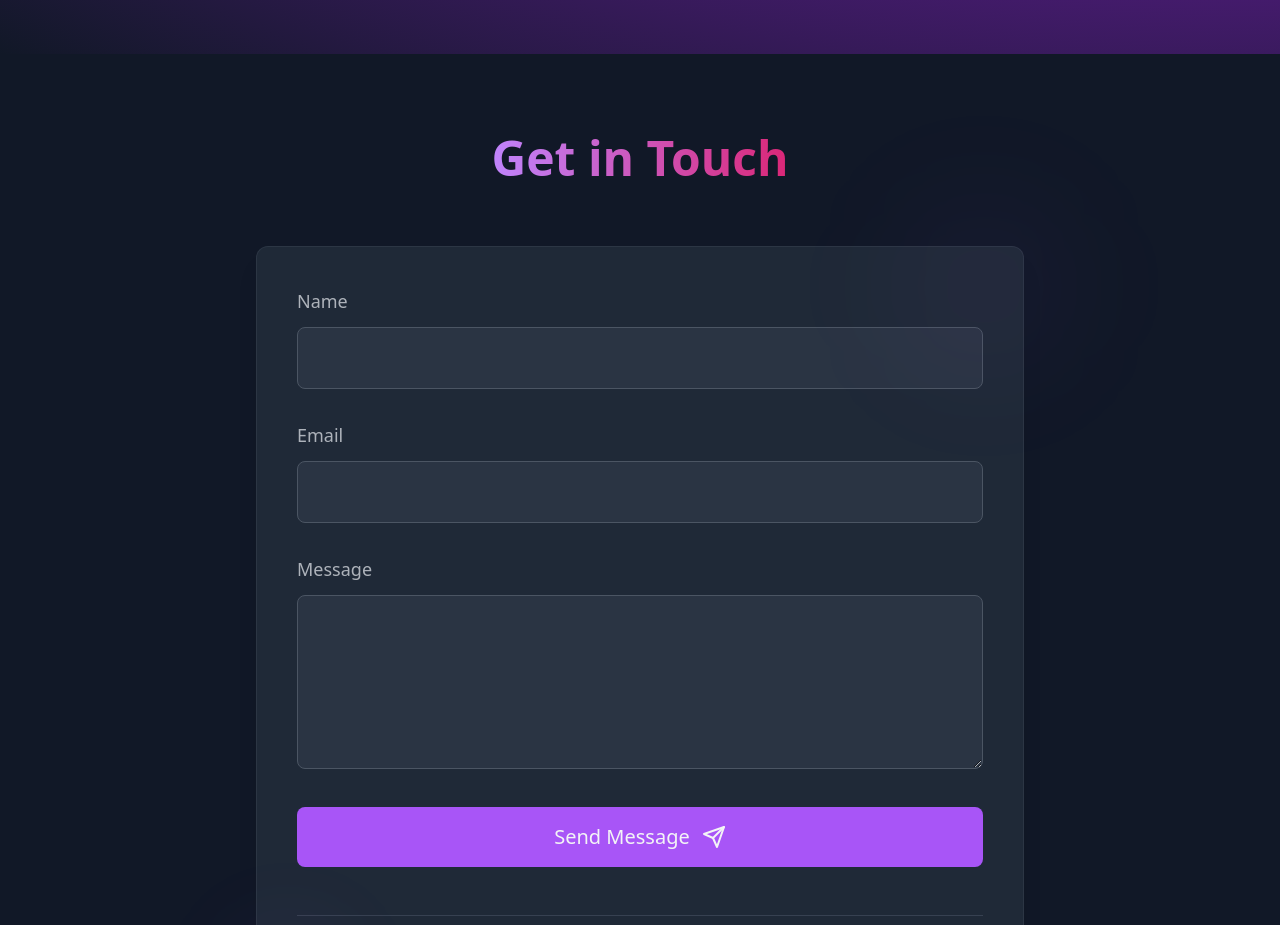
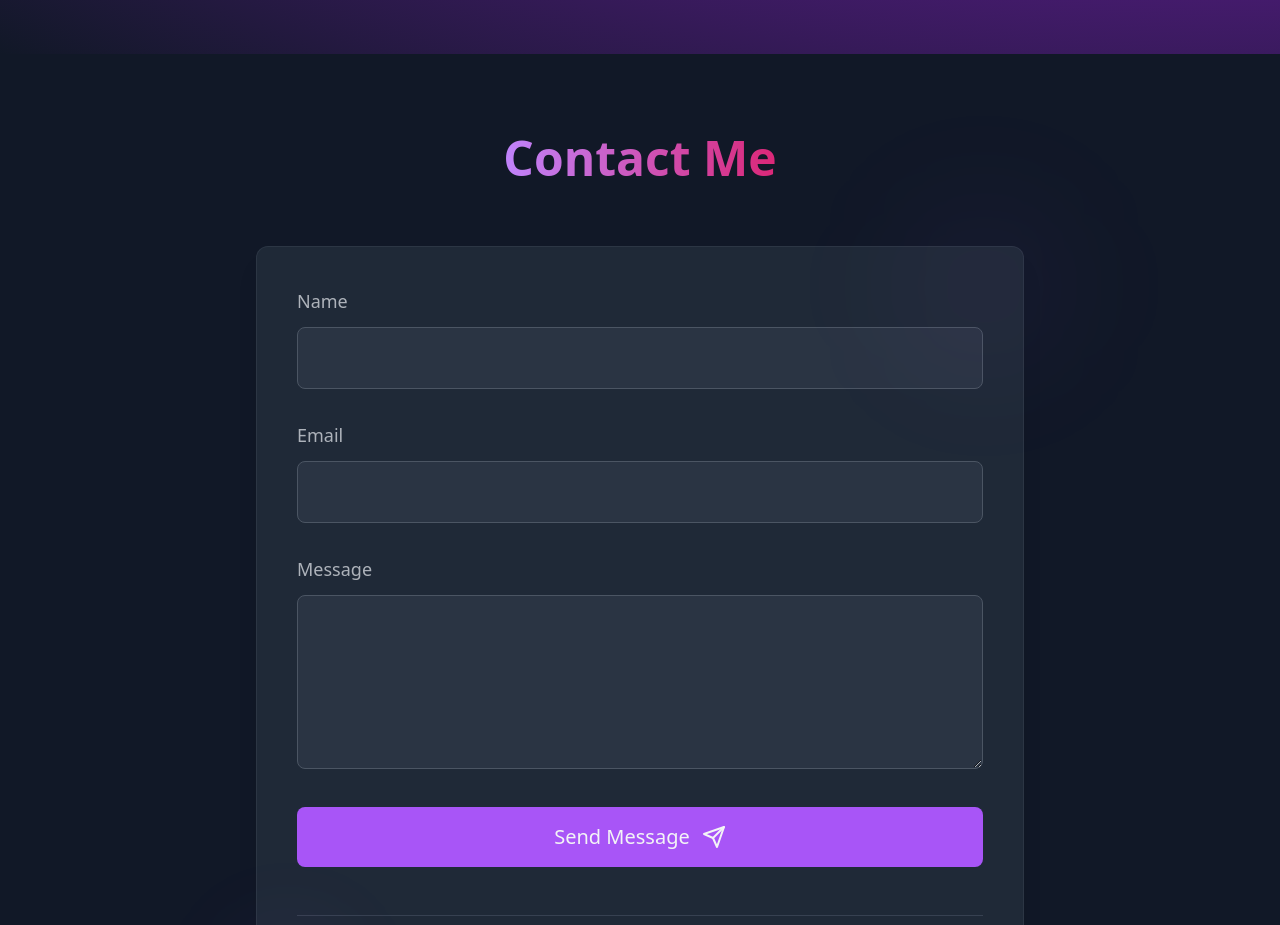
Before and after one commit to msbenioni/CV, a React (Vite) app: page / in a window 1280 px wide. Shown: the part 5660-6585 px from the top of the page. Built offline with nearby package versions, Linux system fonts and the light colour scheme.

Commit message:
replaced get in touch with contact me

```diff
--- a/src/components/Contact.tsx
+++ b/src/components/Contact.tsx
@@ -56,7 +56,7 @@ export default function Contact() {
       <div className="max-w-7xl mx-auto px-4 sm:px-6 lg:px-8">
         <h2 className="text-5xl font-bold text-center mb-16">
           <span className="bg-gradient-to-r from-purple-400 to-pink-600 bg-clip-text text-transparent">
-            Get in Touch
+            Contact Me
           </span>
         </h2>
 
--- a/src/components/Education.tsx
+++ b/src/components/Education.tsx
@@ -88,7 +88,6 @@ export default function Education() {
 
                 {expandedComponent !== index && (
                   <div className="absolute inset-0 flex items-center justify-center bg-black/20 rounded-xl opacity-0 hover:opacity-100 transition-opacity">
-                    <span className="text-sm text-purple-300">Tap to view details</span>
                   </div>
                 )}
               </div>
```
